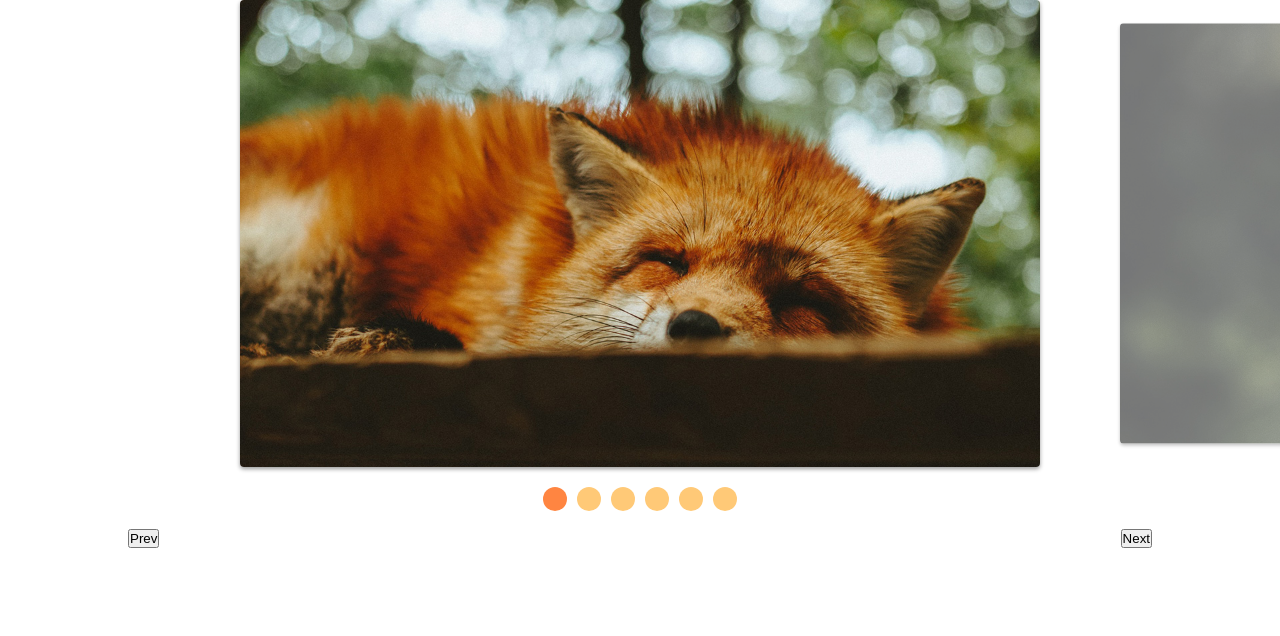
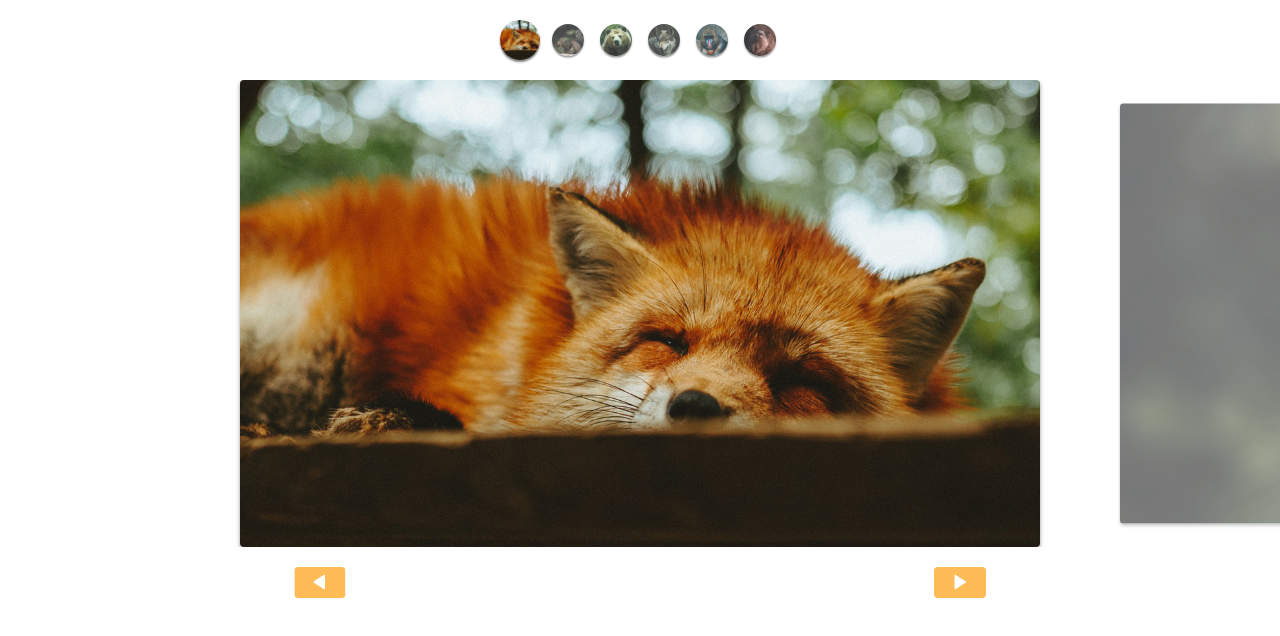
Before and after one commit to renyzeraa/slider-navigation, a plain HTML site: page index.html in a window 1280 px wide. Drawn offline with Linux system fonts and the light colour scheme.

Commit message:
feat custom controls

```diff
--- a/css/style.css
+++ b/css/style.css
@@ -49,16 +49,26 @@ a {
 }
 
 .arrow-nav {
-  width: 100%;
   display: flex;
-  align-items: center;
-  justify-content: space-between;
-  margin-top: 18px;
-  padding: 0 10vw;
+  justify-content: space-around;
+  margin: 20px 0;
 }
 
 .arrow-nav button {
   cursor: pointer;
+  border: none;
+  border-radius: 4px;
+  background: #fb5 url('../img/arrow.svg') center center no-repeat;
+  color: transparent;
+  padding: 8px 12px;
+}
+
+.arrow-nav button.prev{
+  transform: rotate(-180deg);
+}
+
+.arrow-nav button:hover {
+  background-color: #f61;
 }
 
 [data-control="slide"] {
@@ -89,3 +99,28 @@ a {
   color: #222;
   overflow: hidden;
 }
+
+.custom-controls {
+  display: flex;
+  justify-content: center;
+  margin:20px 0;
+  flex-wrap: wrap;
+}
+
+.custom-controls li {
+  width: 40px;
+  height: 40px;
+  opacity: .8;
+  transform: scale(.8);
+  border-radius: 50%;
+  overflow: hidden;
+  margin: 0 4px;
+  box-shadow: 0 2px 2px rgba(0, 0, 0, 0.5);
+  cursor: pointer;
+}
+
+.custom-controls li.active, .custom-controls li:hover {
+  opacity: 1;
+  transform: scale(1);
+  transition: transform .3s;
+}
--- a/index.html
+++ b/index.html
@@ -10,6 +10,14 @@
 </head>
 
 <body>
+  <ul class="custom-controls">
+    <li><img src="img/foto1-thumb.jpg"></li>
+    <li><img src="img/foto2-thumb.jpg"></li>
+    <li><img src="img/foto3-thumb.jpg"></li>
+    <li><img src="img/foto4-thumb.jpg"></li>
+    <li><img src="img/foto5-thumb.jpg"></li>
+    <li><img src="img/foto6-thumb.jpg"></li>
+  </ul>
   <div class="slide-wrapper">
     <ul class="slide">
       <li><img src="img/foto1.jpg" alt=""></li>
--- a/js/script.js
+++ b/js/script.js
@@ -7,4 +7,4 @@ const wrapper = document.querySelector('.slide-wrapper')
 const oSlide = new SlideNav(slide, wrapper)
 oSlide.init()
 oSlide.addArrow('.prev', '.next')
-oSlide.addControlEvent()
+oSlide.addControlEvent('.custom-controls')
```
